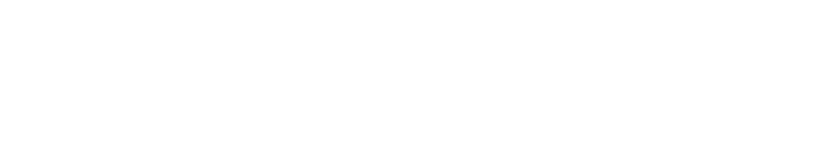
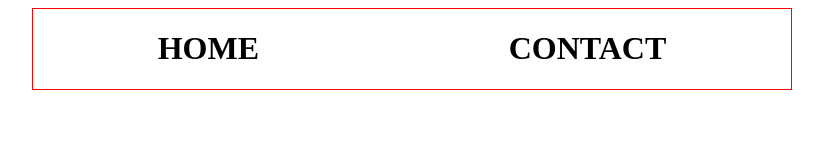
Before and after one commit to mke2111/Restaurant-v1, a website built with webpack: page dist/index.html in a window 1280 px wide. Shown: the whole page, without its empty margins (228-1051 px from the left). Built offline with nearby package versions, Linux system fonts and the light colour scheme.

Commit message:
add homepage tab

```diff
--- /dev/null
+++ b/src/home.js
@@ -0,0 +1,24 @@
+const homePage = () => {
+  const homeContent = document.createElement('div');
+  homeContent.setAttribute('class', home-content);
+
+  // image section
+  const bg = document.createElement('div');
+  bg.setAttribute('class', 'bg');
+
+  const bgImage = document.createElement('div');
+  bgImage.setAttribute('class', 'bg-image');
+
+  const bgContent = document.createElement('div');
+  bgContent.setAttribute('class', 'bg-content');
+  // const hTwo = document.createElement('h2');
+  bgContent.innerHTML = '<h2>Welcome to HotBites</h2>';
+  bgContent.innerHTML = '<p>Your one stop eatery</p>';
+
+  bg.appendChild(bgImage);
+  bg.appendChild(bgContent);
+
+  homeContent.appendChild(bg);
+}
+
+export { homePage };
--- a/src/index.js
+++ b/src/index.js
@@ -0,0 +1,27 @@
+import homePage from './home'
+
+const content = document.getElementById('content');
+
+// header
+
+const topDisplay = document.createElement('div');
+topDisplay.setAttribute('class', 'header');
+
+const home = document.createElement('div');
+home.setAttribute('class', 'home');
+home.innerHTML = '<h1>HOME</h1>';
+
+const contact = document.createElement('div');
+contact.setAttribute('class', 'contact');
+contact.innerHTML = '<h1>CONTACT</h1>';
+
+
+topDisplay.appendChild(home);
+topDisplay.appendChild(contact);
+
+content.appendChild(topDisplay)
+
+home.addEventListener('click', (e) => {
+  e.preventDefault();
+  homePage();
+})
```
Also changed, not shown: dist/assets/stylesheet/style.css (added), dist/index.html, dist/main.js.
